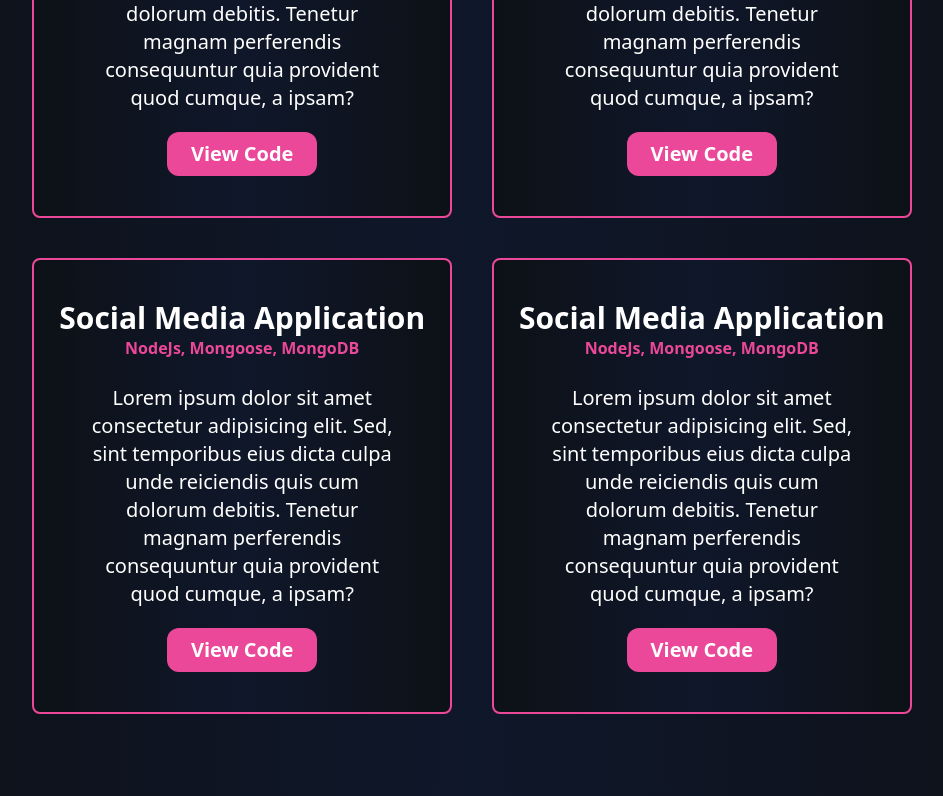
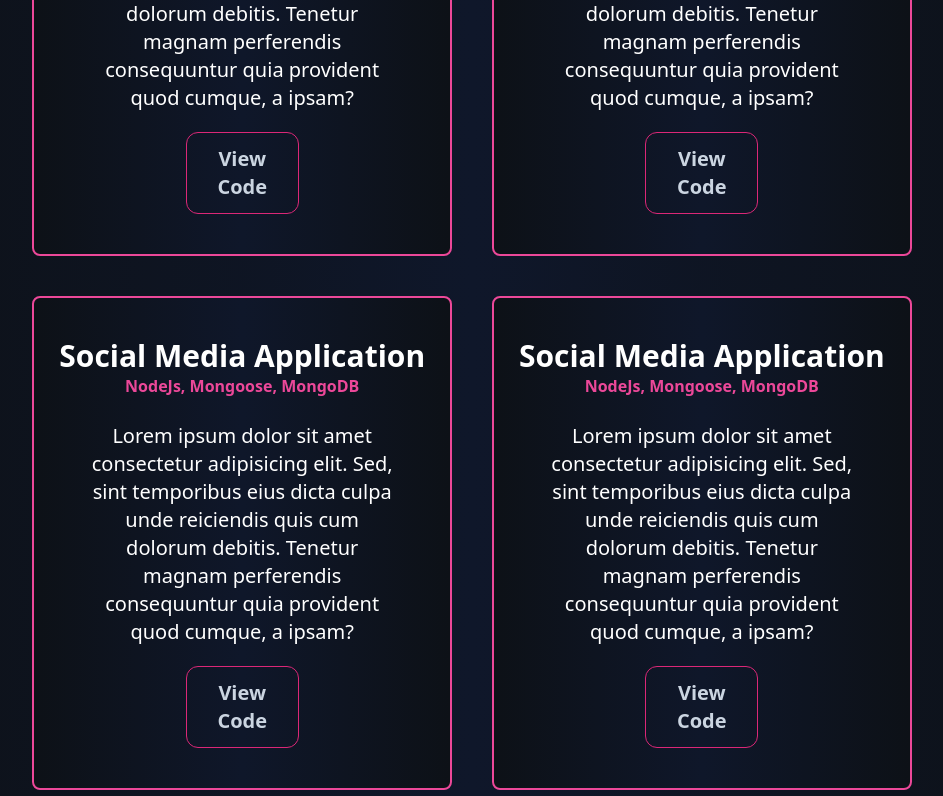
Before and after one commit to krishvadhani19/portfolio-website, a Nuxt app: page / in a window 1280 px wide. Shown: the part 1244-2040 px from the top of the page, without its empty margins (168-1111 px from the left). Built offline with nearby package versions, Linux system fonts and the light colour scheme.

Commit message:
some styling changes

```diff
--- a/components/Projects.vue
+++ b/components/Projects.vue
@@ -26,9 +26,11 @@
           ipsam?
         </div>
 
+
         <a
-          class="text-xl bg-pink-500 w-[40%] mx-auto rounded-xl py-2 font-semibold"
+          class="w-[30%] mx-auto text-xl text-dark-700 font-bold text-center border border-primary-pink rounded-xl p-3 hover:bg-primary-pink ease-in-out duration-300 cursor-pointer"
           href="https://github.com/krishvadhani19/Social-Media-App"
+          target="_blank"
           >View Code</a
         >
       </div>
@@ -55,9 +57,11 @@
           ipsam?
         </div>
 
+
         <a
-          class="text-xl bg-pink-500 w-[40%] mx-auto rounded-xl py-2 font-semibold"
+          class="w-[30%] mx-auto text-xl text-dark-700 font-bold text-center border border-primary-pink rounded-xl p-3 hover:bg-primary-pink ease-in-out duration-300 cursor-pointer"
           href="https://github.com/krishvadhani19/Social-Media-App"
+          target="_blank"
           >View Code</a
         >
       </div>
@@ -84,9 +88,11 @@
           ipsam?
         </div>
 
+
         <a
-          class="text-xl bg-pink-500 w-[40%] mx-auto rounded-xl py-2 font-semibold"
+          class="w-[30%] mx-auto text-xl text-dark-700 font-bold text-center border border-primary-pink rounded-xl p-3 hover:bg-primary-pink ease-in-out duration-300 cursor-pointer"
           href="https://github.com/krishvadhani19/Social-Media-App"
+          target="_blank"
           >View Code</a
         >
       </div>
@@ -113,8 +119,9 @@
         </div>
 
         <a
-          class="text-xl bg-pink-500 w-[40%] mx-auto rounded-xl py-2 font-semibold"
+          class="w-[30%] mx-auto text-xl text-dark-700 font-bold text-center border border-primary-pink rounded-xl p-3 hover:bg-primary-pink ease-in-out duration-300 cursor-pointer"
           href="https://github.com/krishvadhani19/Social-Media-App"
+          target="_blank"
           >View Code</a
         >
       </div>
```
